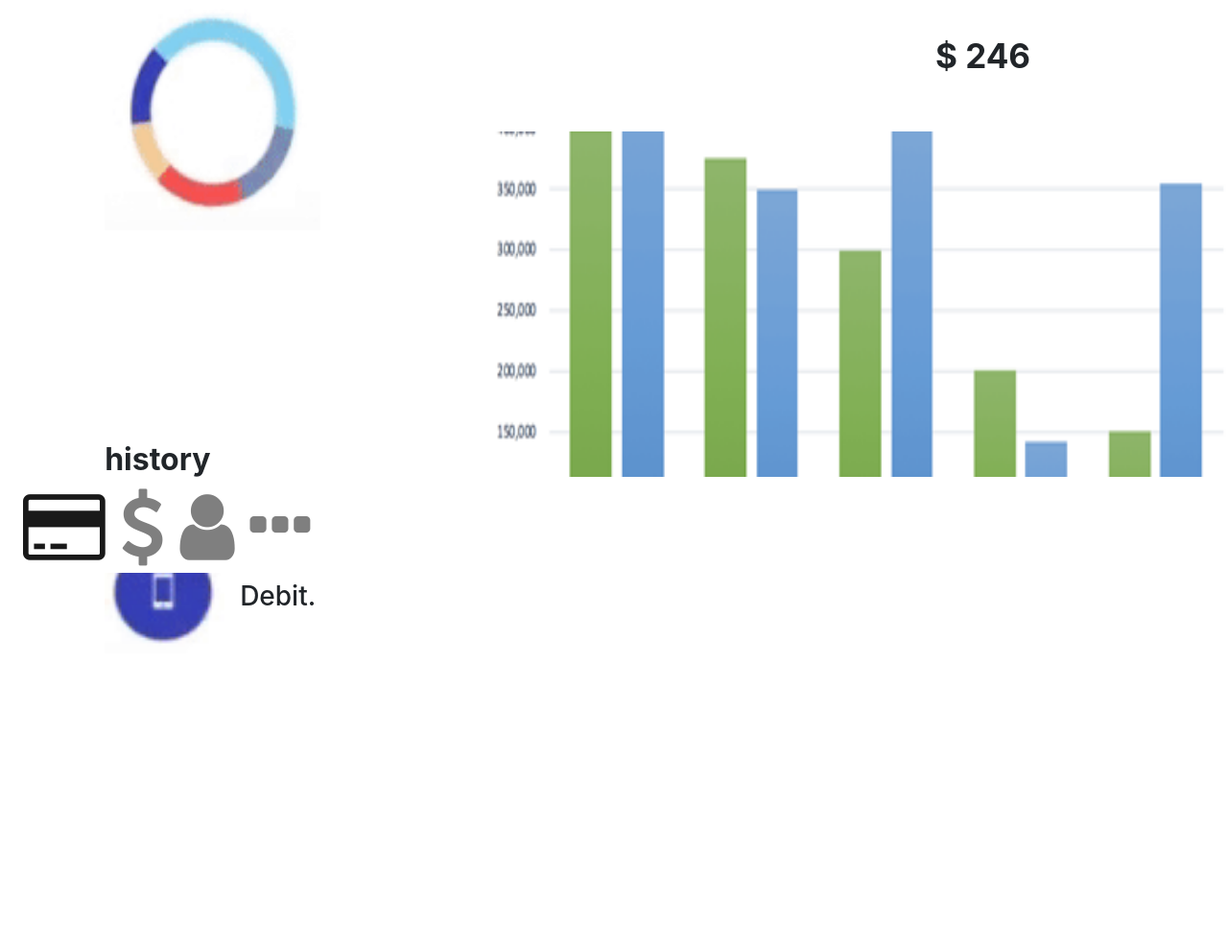
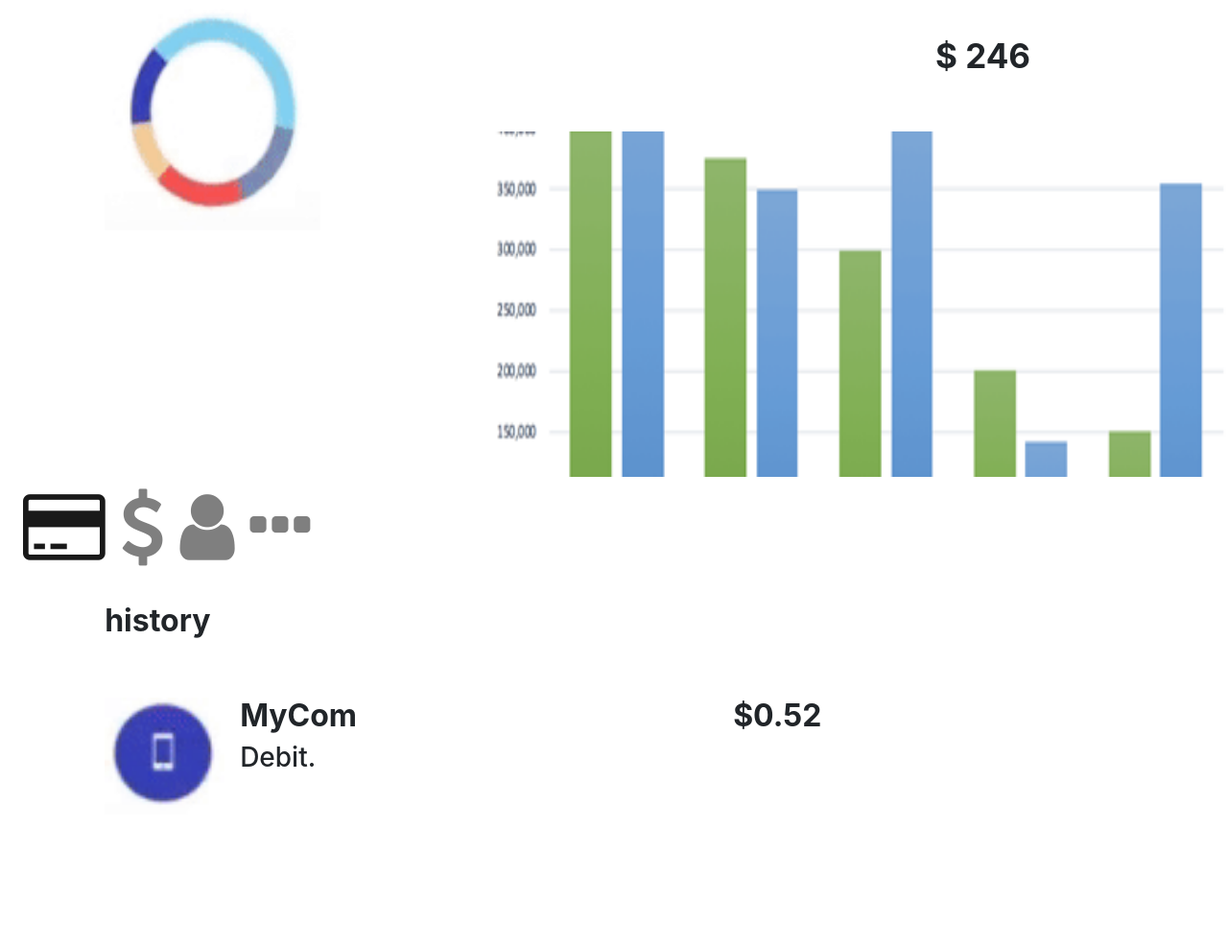
Before and after one commit to NeoAnoman/Wickret-Copy, a PHP site: page /index.html in a window 1280 px wide. Shown: the part 787-1775 px from the top of the page at 96% size. Run offline with PHP 8.4, Linux system fonts and the light colour scheme; some libraries are stand-ins or nearby versions.

Commit message:
Update style.css

```diff
--- a/assets/css/style.css
+++ b/assets/css/style.css
@@ -112,8 +112,8 @@
   margin-left: 20%;
 }
 
-.trans>li {
-  font-size: 100px;
+ul > .trns {
+  margin-bottom: 20px
 }
 
 @media (max-width: 767px) {
```
